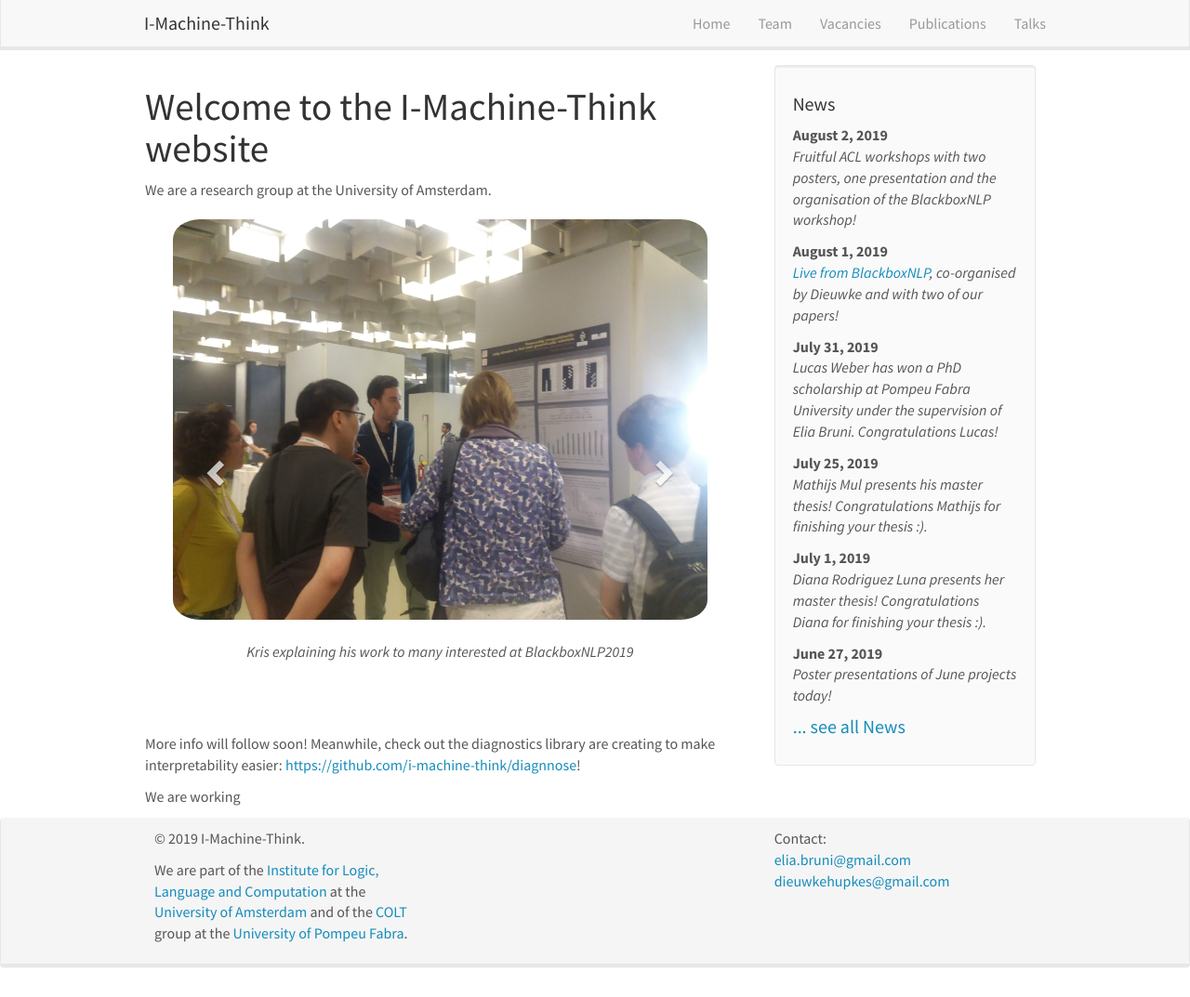
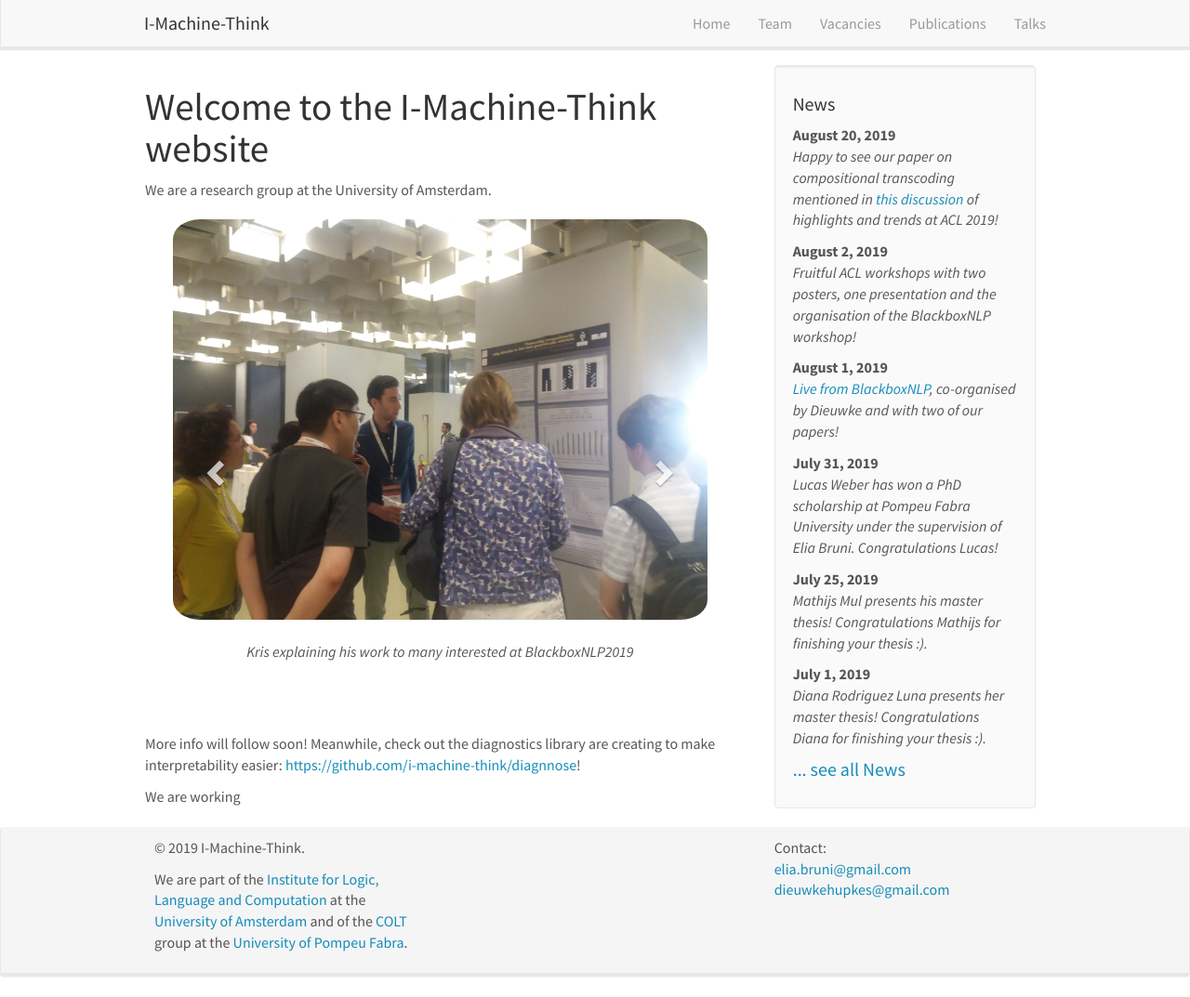
Before and after one commit to i-machine-think/i-machine-think.github.io, a Jekyll site: the page built from _pages/home.md, in a window 1280 px wide and 1073 px high. Shown: the whole window at 93% size. Built offline with Jekyll 4.4.1, drawn with Linux system fonts in a browser that asks for light colours; nearby versions of some CDN libraries.

```diff
--- a/_data/news.yml
+++ b/_data/news.yml
@@ -1,6 +1,9 @@
+- date: "August 20, 2019"
+  headline: "Happy to see our paper on compositional transcoding mentioned in <a href='https://supernlp.github.io/2019/08/16/acl-2019' target='_blank'>this discussion</a> of highlights and trends at ACL 2019!"
+
 - date: "August 2, 2019"
   headline: "Fruitful ACL workshops with two posters, one presentation and the organisation of the BlackboxNLP workshop!"
-  content: "Fruitful ACL workshops with two posters, one presentation and the organisation of the BlackboxNLP workshop! Dennis presented our paper on <a href='https://arxiv.org/abs/1906.01634'>the realisation of compositionality in neurual networks</a> for 400+ registrants at BlackboxNLP (picture below).
+  content: "Fruitful ACL workshops with two posters, one presentation and the organisation of the BlackboxNLP workshop! Dennis presented our paper on <a href='https://arxiv.org/abs/1906.01634' target='_blank'>the realisation of compositionality in neurual networks</a> for 400+ registrants at BlackboxNLP (picture below).
   Kris explained <a href='https://arxiv.org/abs/1906.01234'>his work about compositionality and attention</a> with a poster to many interested at the same workshop.
   Dieuwke lead a well received panel discussion at BlackboxNLP.
   The next day, Dennis presented <a href='https://arxiv.org/abs/1906.03293'>his work on incremental encoding</a> with a poster at the Repl4NLP workshop."
```
